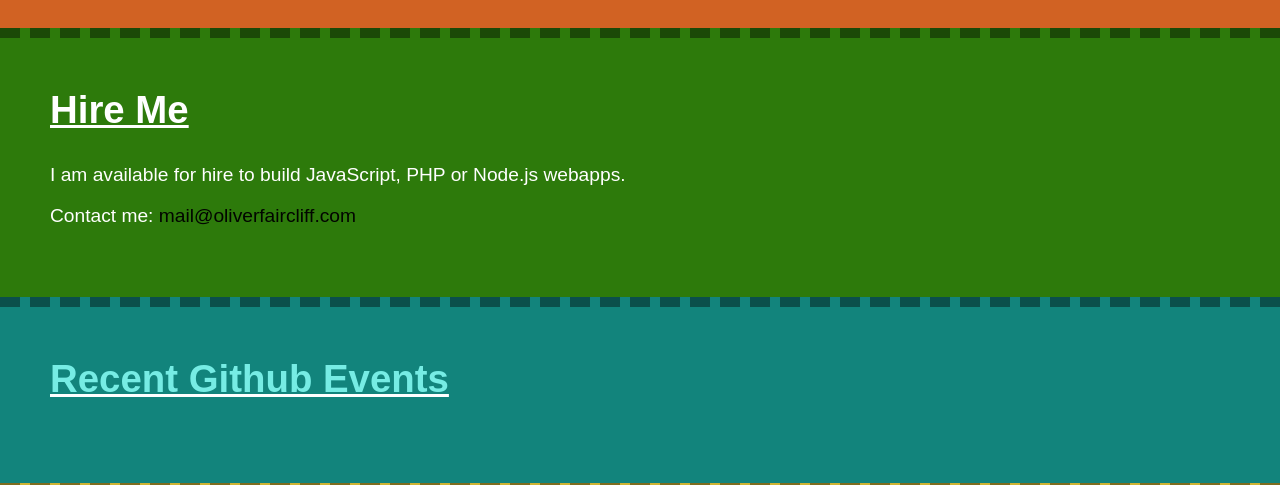
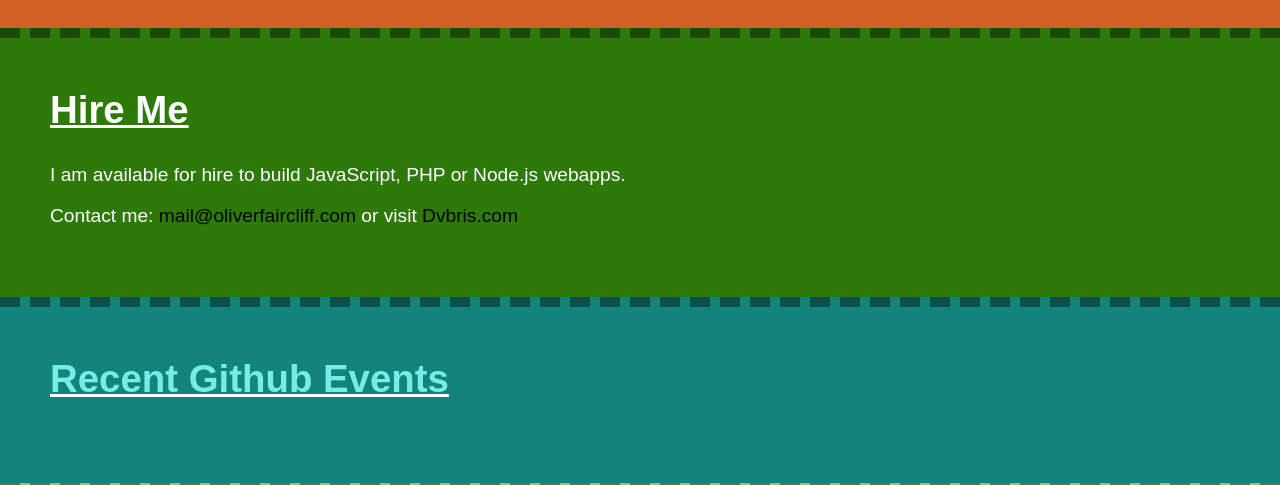
Before and after one commit to olls/oliverfaircliff.com, a website: page src/index.html in a window 1280 px wide. Shown: the part 315-800 px from the top of the page. Drawn offline with nearby package versions, Linux system fonts and the light colour scheme; files that its build step writes are made by us from their sources; no server answers; a web font is replaced by a local one.

```diff
--- a/src/index.html
+++ b/src/index.html
@@ -31,7 +31,7 @@
       <article>
         <h2>Hire Me</h2>
         <p>I am available for hire to build JavaScript, PHP or Node.js webapps.</p>
-        <p>Contact me: <a href="mailto:mail@oliverfaircliff.com" target="_blank">mail@oliverfaircliff.com</a></p>
+        <p>Contact me: <a href="mailto:mail@oliverfaircliff.com" target="_blank">mail@oliverfaircliff.com</a> or visit <a href="http://dvbris.com">Dvbris.com</a></p>
       </article>
 
       <article id="github-widget">
```
Also changed, not shown: src/fonts/icomoon.ttf (added), src/fonts/icomoon.woff (added), 2 other files.
